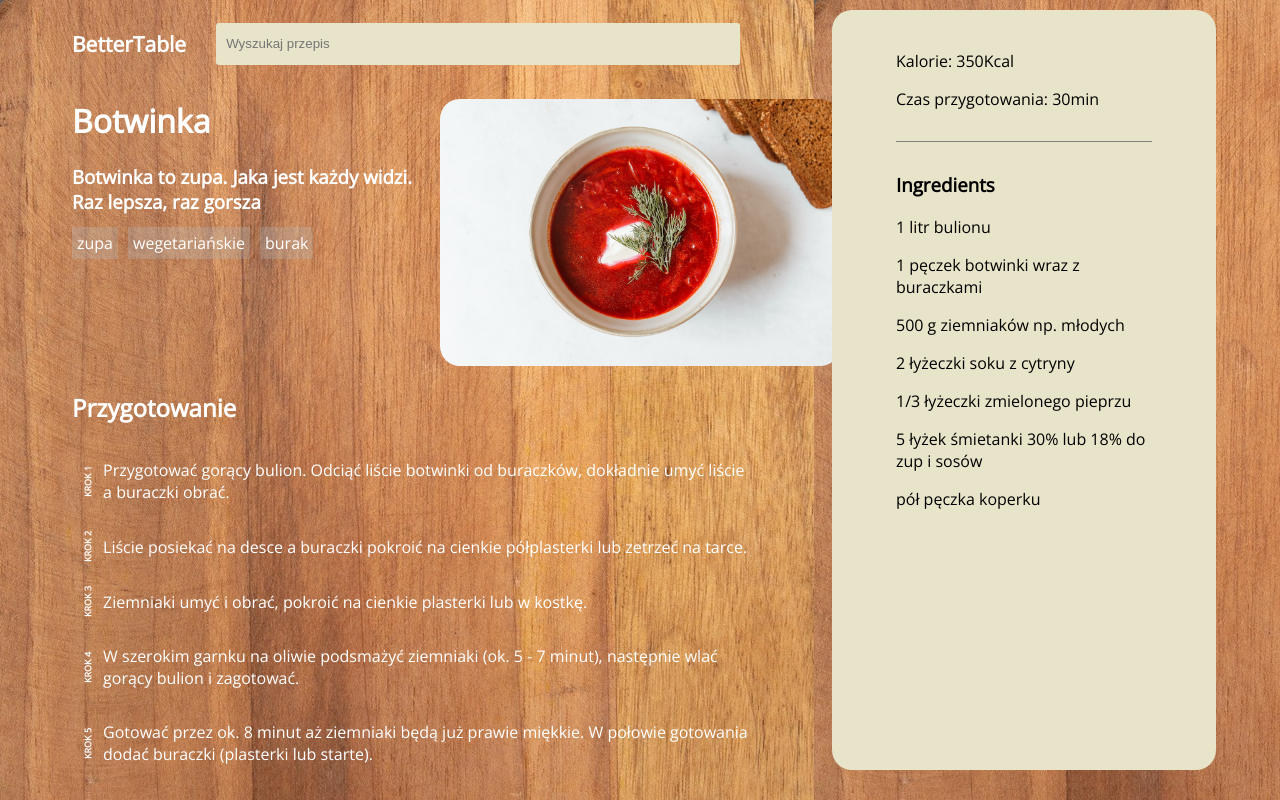
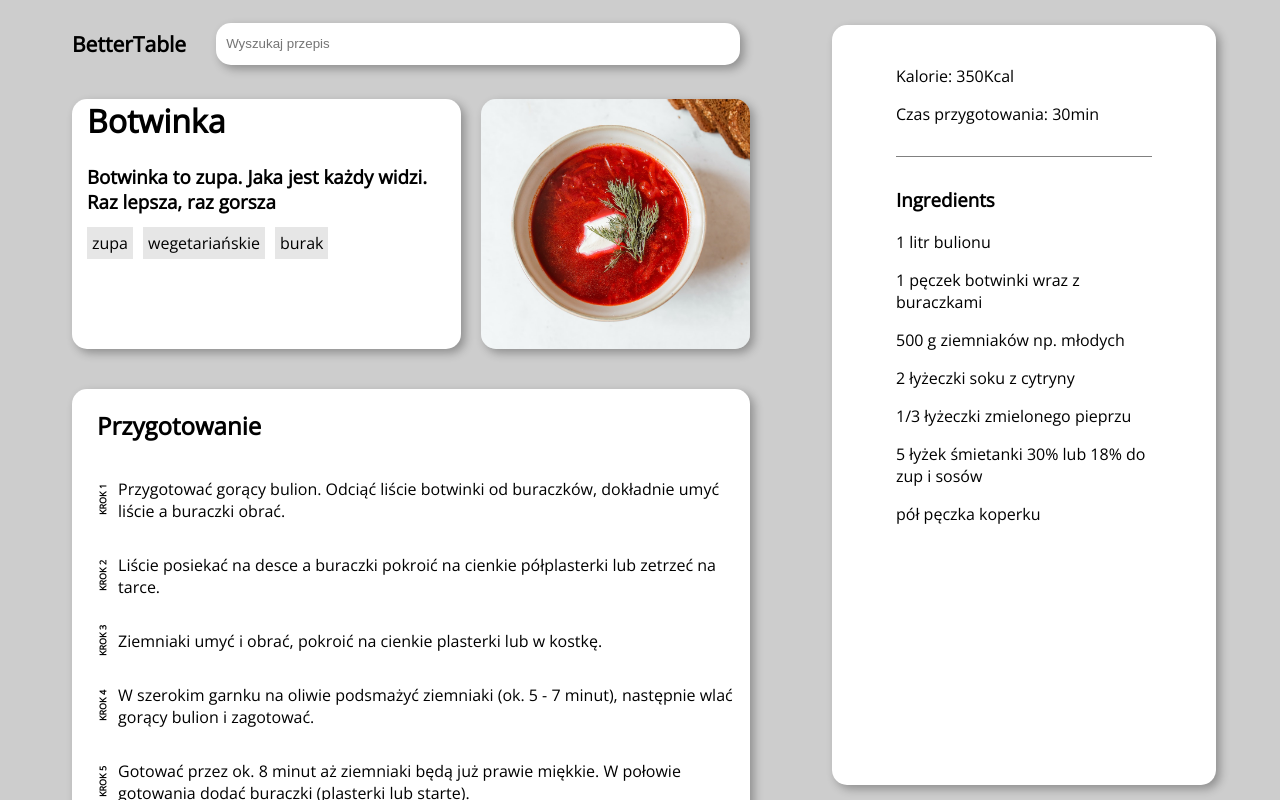
Before and after one commit to 100larczyk/Recipe-App, a React (Vite) app: page / in a window 1280 px wide. Shown: the top 800 px of the page. Built offline with nearby package versions, Linux system fonts and the light colour scheme; a web font is replaced by a local one.

Commit message:
added footer and added new style to the page

```diff
--- a/src/App.tsx
+++ b/src/App.tsx
@@ -6,37 +6,37 @@ import DescriptionTab from "./components/DescriptionTab"
 import RecipeSteps from "./components/RecipeSteps"
 import Ingredients from "./components/Ingredients"
 import RecipeDetails from "./components/RecipeDetails"
+import Footer from "./UI/Footer"
 
 function App() {
 
 
   return (
+    <div>
     <div className="wrapper">
       <div className="main">
         <div className="header">
           <Logo />
           <SearchBar />
         </div>
-        <div className="leftSide">
           <div className="row">
             <div className="column descriptionTab">
                <DescriptionTab />
             </div>
-            <div className="column">
+            <div className="column pictureDiv">
               <Picture />
             </div>
           </div>
             <div className="row recipeSteps">
                <RecipeSteps />
              </div>
-        </div>
       </div>
-      <div className="rightSide">
         <div className="details">
           <RecipeDetails />
           <Ingredients />
         </div>
-      </div>
+      <Footer/>
+    </div>
     </div>
   )
 }
--- /dev/null
+++ b/src/UI/Footer.tsx
@@ -0,0 +1,9 @@
+const Footer = () => {
+  return (
+    <div className="footer">
+      <h3>&copy; 100lar & TadAleks </h3>
+    </div>
+  )
+}
+
+export default Footer
--- a/src/index.css
+++ b/src/index.css
@@ -1,78 +1,103 @@
 :root{
   font-family: 'Open Sans', sans-serif;
-    background-image: url(../src/assets/wepik-export-20230730180906lBDG.png);
+  background-color: 	#CDCDCD;
   padding-left: 50px;
   margin: 0;
-  padding: 0 5vw 0 5vw
+  padding: 0 5vw 0 5vw;
 }
 
 .wrapper{
 display: flex;
+flex-direction: column;
 }
 
 .searchBar{
   width: 40vw;
   height: 5vh;
   padding-left: 10px;
-	background-color: #e8e4c9;
+	background-color: #ffffff;
   color: rgba(61,67,84,255);
   border: none;
-  border-radius: 3px;
+  border-radius: 15px;
+  box-shadow: 4px 4px 10px rgba(0, 0, 0, 0.3);
 }
-
 .header {
   display: flex;
   align-items: center;
   gap: 30px;
   margin-bottom: 20px;
   font-size: large;
-  color: white;
 }
 .main{
   display: flex;
+  flex: 1;
   flex-direction: column;
-  height: 100vh;
-  color: white;
-  width: 60vw;
+  width: 53vw;
 }
 
 .row {
   display: flex;
   gap: 20px;
+  background-color: #CDCDCD;
+  width: 53vw;
+  height: 250px;
+  border-radius: 15px;
+}
+.column{
+  border-radius: 15px;
+  box-sizing: border-box;
 }
 
-.column {
-  flex: 1;
-}
 
 .title{
   margin-top: 0;
 }
 
 .descriptionTab{
-  width: 500px;
+  border-radius: 15px;
+  background-color: #ffffff;
+  padding-left: 15px;
+  padding-right: 15px;
+  box-shadow: 4px 4px 10px rgba(0, 0, 0, 0.3);
 }
 
 .picture{
-  max-width: 400px;
-  border-radius: 20px;
+  width: 400px;
+  height: 250px;
+  object-fit: cover;
+  max-width:100%;
+  border-radius: 15px;
+  box-shadow: 4px 4px 10px rgba(0, 0, 0, 0.3);
+}
+.pictureDiv{
+  background-color: #CDCDCD;
 }
 
 .tagParagraph {
   padding: 5px;
-  background-color: rgba(182, 182, 182, 0.305);
+  background-color: #cdcdcd7e;
   display: inline;
   margin-right: 10px;
 }
+.recipeSteps{
+  margin-top: 40px;
+  padding-left: 15px;
+  padding-right: 15px;
+  background-color: #ffffff;
+  height: auto;
+  box-shadow: 4px 4px 10px rgba(0, 0, 0, 0.3);
+  box-sizing: border-box;
+}
+h2{
+  margin-left: 10px;
+}
 
-.recipeSteps{
-  width: 53vw;
-}
 .recipeStep{
 display: flex;
 align-items: center;
 }
 .recipeStep > h6 {
+  margin: 0;
   transform: rotate(-90deg);
   font-size: xx-small;
   min-width: max-content;
@@ -82,17 +107,17 @@ align-items: center;
 .details {
   overflow:auto;
   position: fixed;
-  top: 10px;
+  top: 25px;
   right: 5vw;
   height: 95vh;
   width: 30vw;
   box-sizing: border-box;
-  background-color: #e8e4c9;
-  color: black;
-  border-radius: 20px;
+  background-color: #ffffff;
+  border-radius: 15px;
   padding-left: 5%;
   padding-right: 5%;
   padding-top: 10px;
+  box-shadow: 4px 4px 10px rgba(0, 0, 0, 0.3);
 }
 .recipeDetails{
   margin-top: 30px;
@@ -100,3 +125,7 @@ align-items: center;
   padding-bottom: 15px;
   border-bottom: 1px gray solid;
 }
+
+.footer {
+text-align: center;
+}
```
